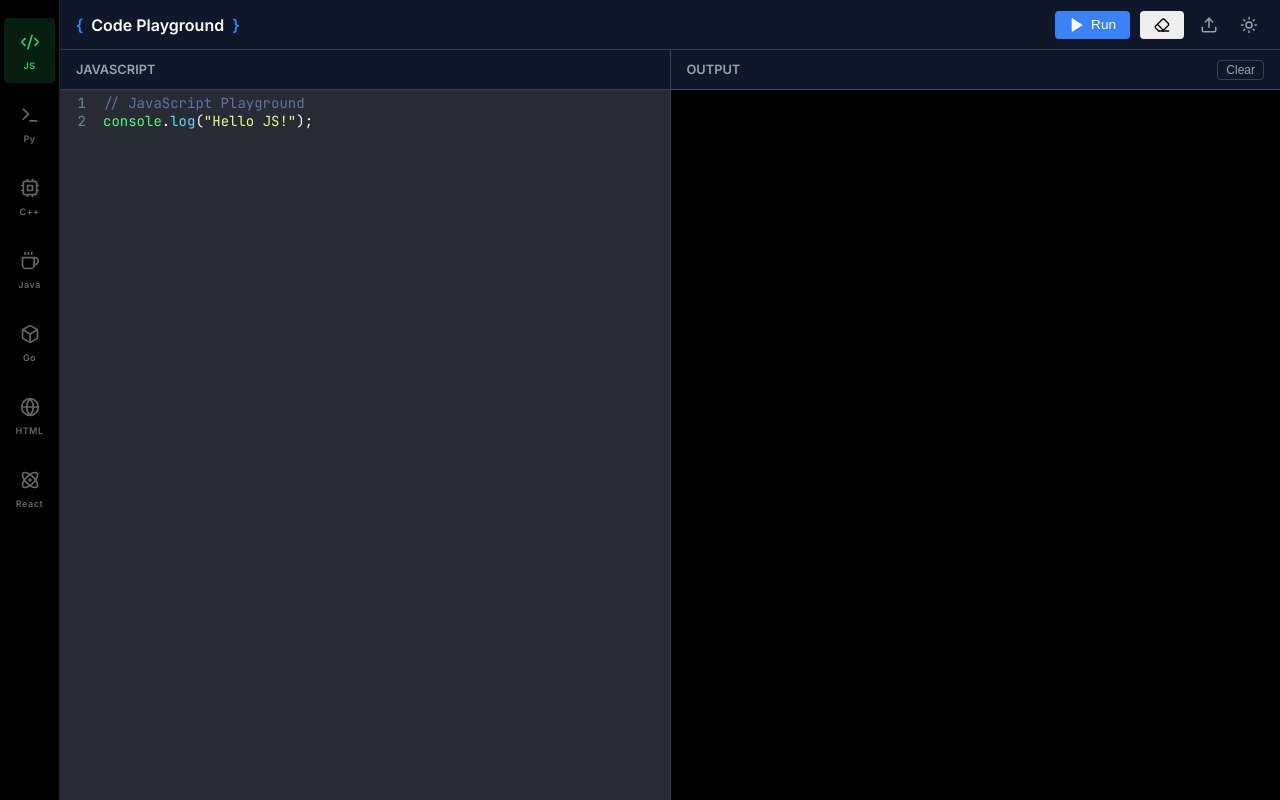
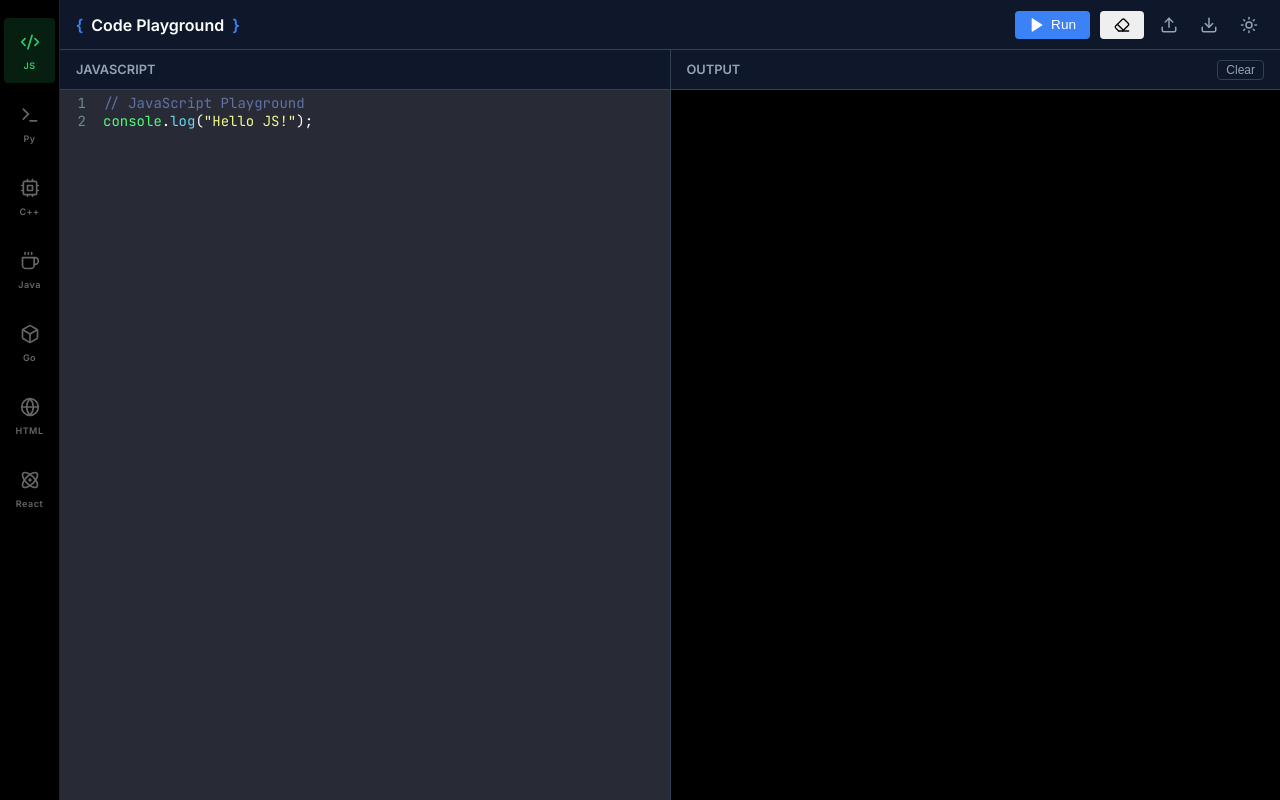
Before and after one commit to Suraj-1233/online-js-compiler, a React (Vite) app: page /compiler/javascript in a window 1280 px wide. Built offline with nearby package versions, Linux system fonts and the light colour scheme.

Commit message:
📦 Add Download Feature (ZIP Support)
- Added 'jszip' and 'file-saver' dependencies
- Implemented ZIP download for React/HTML projects
- Implemented Single File download for JS/Python/etc

```diff
--- a/package.json
+++ b/package.json
@@ -10,6 +10,8 @@
   },
   "dependencies": {
     "codemirror": "^5.65.16",
+    "file-saver": "^2.0.5",
+    "jszip": "^3.10.1",
     "lucide-react": "^0.263.1",
     "react": "^18.2.0",
     "react-dom": "^18.2.0",
--- a/src/App.jsx
+++ b/src/App.jsx
@@ -1,6 +1,8 @@
 import React, { useState, useEffect, useRef } from 'react';
 import { useParams, useNavigate } from 'react-router-dom';
 import { Play, Square, Eraser, Download, Upload, Share2, Sun, Moon } from 'lucide-react';
+import JSZip from 'jszip';
+import { saveAs } from 'file-saver';
 import Sidebar from './components/Sidebar';
 import FileExplorer from './components/FileExplorer';
 import Editor from './components/Editor';
@@ -9,7 +11,7 @@ import { LANGUAGES, SINGLE_FILE_DEFAULTS, MULTI_FILE_TEMPLATES } from './utils/c
 import { executePiston, createJSWorker } from './utils/runtime';
 
 function App() {
-    const { lang, file } = useParams(); // file param optional if we route deeper
+    const { lang } = useParams();
     const navigate = useNavigate();
     const currentLangObj = LANGUAGES.find(l => l.id === lang) || LANGUAGES[0];
     const isMultiFile = currentLangObj.multiFile;
@@ -239,7 +241,39 @@ function App() {
         }
     };
 
-    const handleDownload = () => alert('Download supported for single files only currently.');
+    const handleDownload = async () => {
+        const targetLang = lang || 'javascript';
+
+        if (isMultiFile) {
+            const zip = new JSZip();
+
+            // Add all files to zip
+            Object.keys(files).forEach(filename => {
+                zip.file(filename, files[filename]);
+            });
+
+            // Generate and save
+            try {
+                const content = await zip.generateAsync({ type: "blob" });
+                saveAs(content, `${targetLang}-project.zip`);
+            } catch (e) {
+                console.error("Zip generation failed", e);
+                alert("Failed to generate zip");
+            }
+        } else {
+            // Single file download
+            const extMap = {
+                javascript: 'js',
+                python: 'py',
+                cpp: 'cpp',
+                java: 'java',
+                go: 'go'
+            };
+            const ext = extMap[targetLang] || 'txt';
+            const blob = new Blob([code], { type: "text/plain;charset=utf-8" });
+            saveAs(blob, `main.${ext}`);
+        }
+    };
 
     const handleUploadClick = () => fileInputRef.current?.click();
     const handleFileChange = (e) => {
@@ -290,6 +324,7 @@ function App() {
                     )}
                     <button className="btn btn-secondary" onClick={handleClear}><Eraser size={16} /></button>
                     <button className="btn btn-icon-only" onClick={handleUploadClick} title="Upload"><Upload size={18} /></button>
+                    <button className="btn btn-icon-only" onClick={handleDownload} title="Download"><Download size={18} /></button>
                     <button className="btn btn-icon-only" onClick={() => setTheme(t => t === 'dark' ? 'light' : 'dark')}>
                         {theme === 'dark' ? <Sun size={18} /> : <Moon size={18} />}
                     </button>
```
Also changed, not shown: 1 other file (tests, documents, lock files or other folders).
